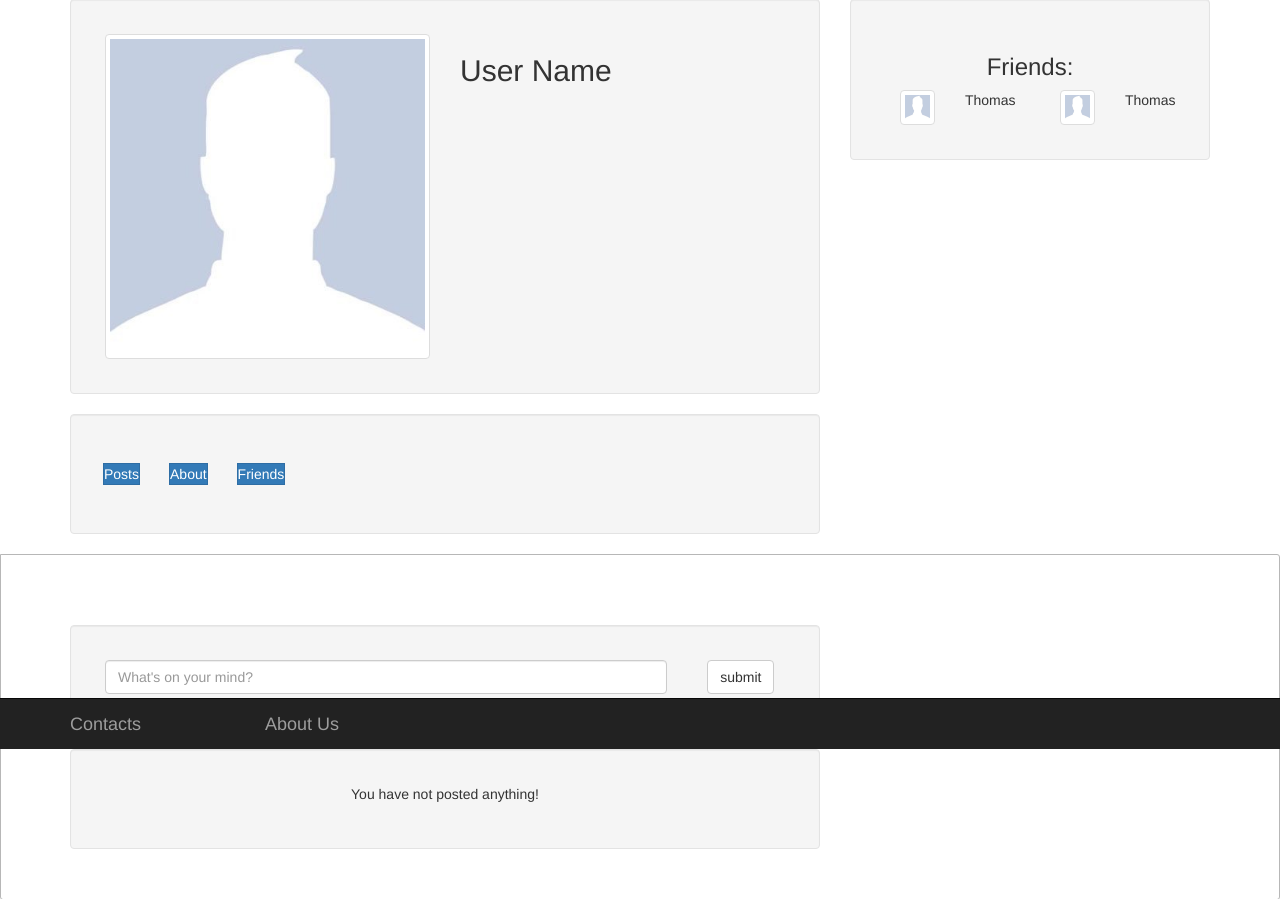
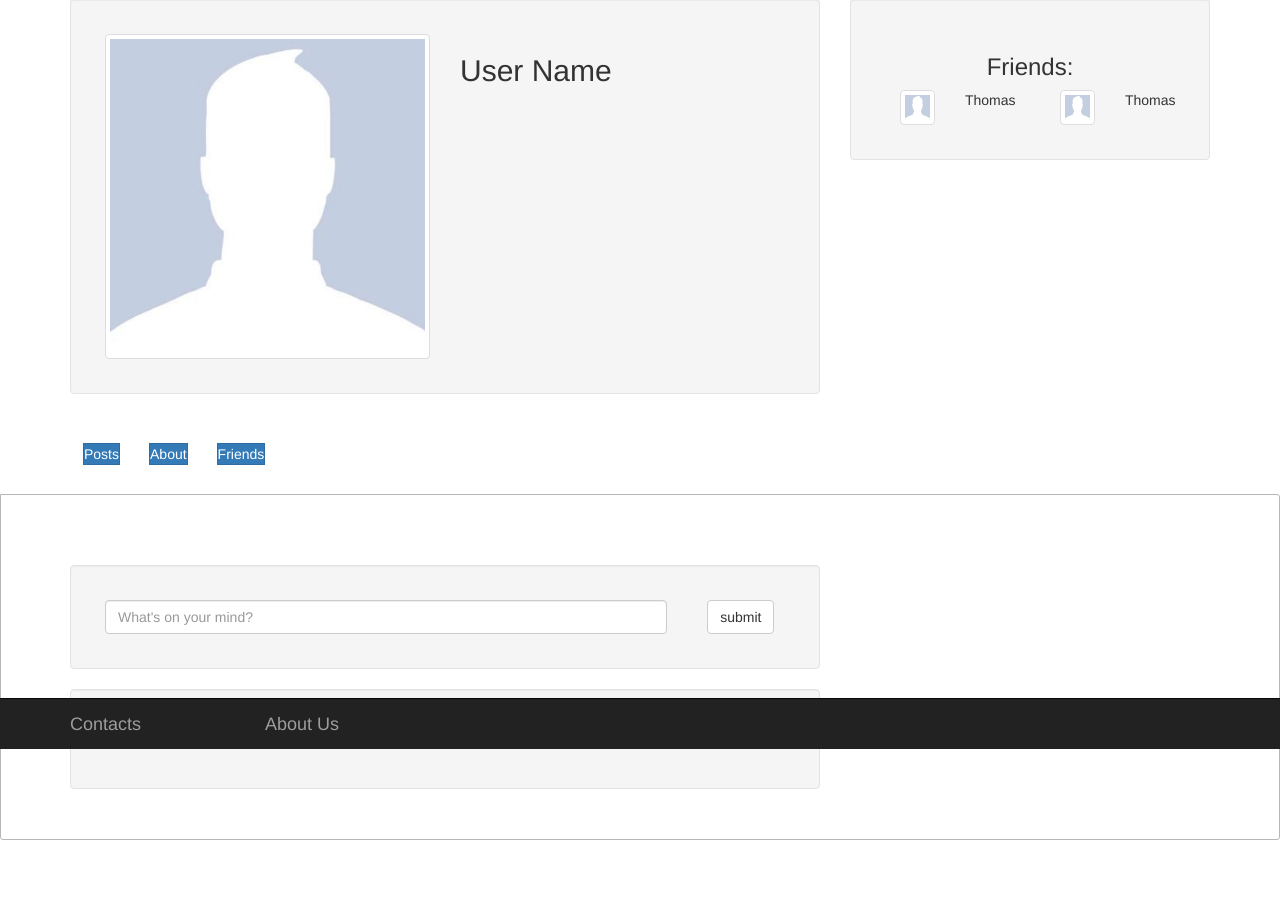
Before and after one commit to tcarrio/cse-notsosocialnetwork, a Flask app: page /profile in a window 1280 px wide. Shown: the part 51-950 px from the top of the page. After the commit the page ends 891 px from the top, so only its background shows below. Run offline with Flask 2, Linux system fonts and the light colour scheme; the visitor is signed in with stand-in values (Sample User, id 1); some libraries are stand-ins or nearby versions.

Commit message:
Refactoring form

```diff
--- a/templates/profile.html
+++ b/templates/profile.html
@@ -140,7 +140,7 @@
       <div class="container">
         <div class="row">
           <div class ="col-md-8 col-xs-8">
-            <div class="well panel">
+            <div class=" panel-default">
                 <div class="panel-body">
                     <div class="row">
                         <ul class="tabs" data-persist="true">
```
